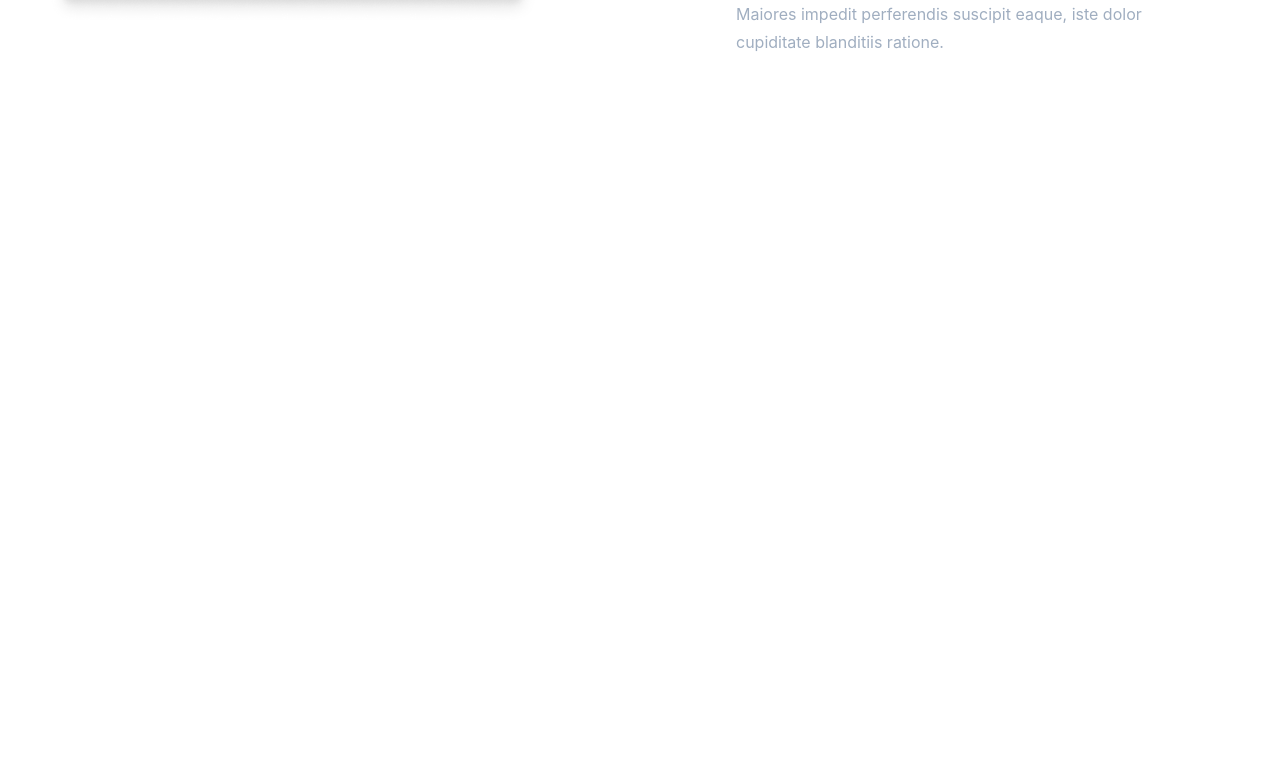
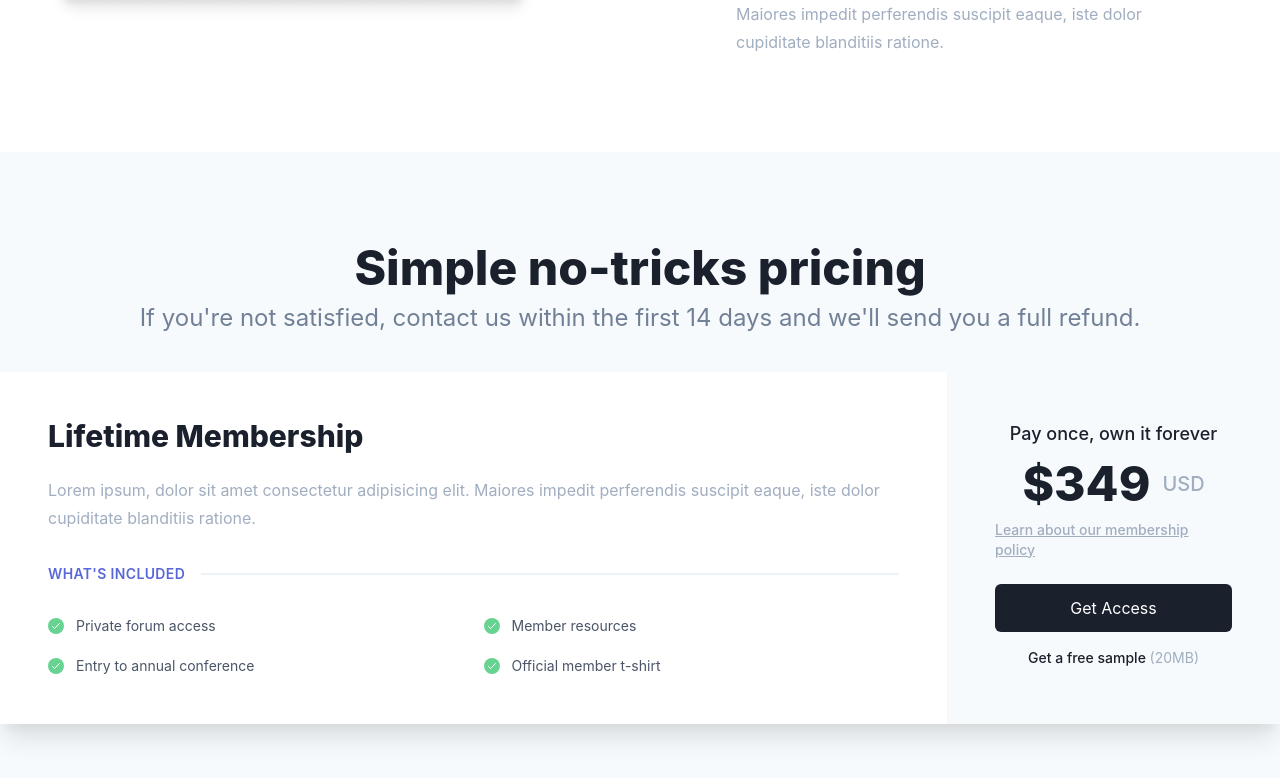
Before and after one commit to pratikjain2712/tailwindPractice, a React (Create React App) app: page / in a window 1280 px wide. Shown: the part 2269-3047 px from the top of the page. Before the commit the page ends 2421 px from the top, so only its background shows below. Built offline with nearby package versions, Linux system fonts and the light colour scheme.

Commit message:
Pricing Section added #time 2h

```diff
--- a/src/App.js
+++ b/src/App.js
@@ -5,6 +5,7 @@ import Features from "./components/Features";
 import Header from "./components/Header";
 import Hero from "./components/Hero";
 import Status from "./components/Status";
+import Pricing from "./components/Pricing";
 
 function App() {
   return (
@@ -13,6 +14,7 @@ function App() {
       <Hero />
       <Features />
       <Status />
+      <Pricing />
     </Fragment>
   );
 }
--- /dev/null
+++ b/src/components/Pricing.js
@@ -0,0 +1,105 @@
+import React from "react";
+
+export default function Pricing() {
+  return (
+    <section className="pricingSection py-24 bg-gray-100">
+      <h3 className="text-center mb-4 font-extrabold text-5xl leading-10 font-sans text-gray-900">Simple no-tricks pricing</h3>
+      <p className="text-2xl mb-10 leading-7 font-sans font-normal text-center text-gray-600">
+        If you're not satisfied, contact us within the first 14 days and we'll send you a full refund.
+      </p>
+      <div className="mx-auto flex shadow-xl rounded-lg" style={{ maxWidth: 1298 }}>
+        <div className="bg-white p-12 col-span-2 w-full">
+          <h3 className="text-3xl mb-6 leading-8 font-sans font-extrabold text-gray-900">Lifetime Membership</h3>
+          <p className="text-md leading-7 font-normal text-gray-500 font-sans mb-8">
+            Lorem ipsum, dolor sit amet consectetur adipisicing elit. Maiores impedit perferendis suscipit eaque, iste dolor cupiditate
+            blanditiis ratione.
+          </p>
+          <div className="flex items-center gap-4 mb-8">
+            <h6 className="text-sm font-semibold uppercase leading-5 tracking-wide text-indigo-600" style={{ minWidth: "fit-content" }}>
+              What's Included
+            </h6>
+            <p className="border-t-2 border-gray-200 w-full"></p>
+          </div>
+          <ul className="text-gray-700 text-sm leading-5 font-normal grid gap-5 grid-cols-2">
+            <li className="gap-3 flex items-center">
+              <span className="h-4 w-4 bg-green-400 rounded-lg flex items-center justify-center">
+                <svg
+                  xmlns="http://www.w3.org/2000/svg"
+                  className="h-3 w-3 text-white"
+                  fill="none"
+                  viewBox="0 0 24 24"
+                  stroke="currentColor"
+                >
+                  <path strokeLinecap="round" strokeLinejoin="round" strokeWidth={2} d="M5 13l4 4L19 7" />
+                </svg>
+              </span>
+              <span>Private forum access</span>
+            </li>
+            <li className="gap-3 flex items-center">
+              <span className="h-4 w-4 bg-green-400 rounded-lg flex items-center justify-center">
+                <svg
+                  xmlns="http://www.w3.org/2000/svg"
+                  className="h-3 w-3 text-white"
+                  fill="none"
+                  viewBox="0 0 24 24"
+                  stroke="currentColor"
+                >
+                  <path strokeLinecap="round" strokeLinejoin="round" strokeWidth={2} d="M5 13l4 4L19 7" />
+                </svg>
+              </span>
+              <span>Member resources</span>
+            </li>
+            <li className="gap-3 flex items-center">
+              <span className="h-4 w-4 bg-green-400 rounded-lg flex items-center justify-center">
+                <svg
+                  xmlns="http://www.w3.org/2000/svg"
+                  className="h-3 w-3 text-white"
+                  fill="none"
+                  viewBox="0 0 24 24"
+                  stroke="currentColor"
+                >
+                  <path strokeLinecap="round" strokeLinejoin="round" strokeWidth={2} d="M5 13l4 4L19 7" />
+                </svg>
+              </span>
+              <span>Entry to annual conference</span>
+            </li>
+            <li className="gap-3 flex items-center">
+              <span className="h-4 w-4 bg-green-400 rounded-lg flex items-center justify-center">
+                <svg
+                  xmlns="http://www.w3.org/2000/svg"
+                  className="h-3 w-3 text-white"
+                  fill="none"
+                  viewBox="0 0 24 24"
+                  stroke="currentColor"
+                >
+                  <path strokeLinecap="round" strokeLinejoin="round" strokeWidth={2} d="M5 13l4 4L19 7" />
+                </svg>
+              </span>
+              <span>Official member t-shirt</span>
+            </li>
+          </ul>
+        </div>
+        <div className="bg-gray-100 flex items-center flex-col p-12 " style={{ minWidth: 333 }}>
+          <p className="text-lg leading-7 font-medium text-gray-900 font-sans mb-4">Pay once, own it forever</p>
+          <p className="font-sans mb-4 flex items-center">
+            <span className="text-5xl leading-10 font-extrabold text-gray-900 mr-3">$349</span>
+            <span className="text-xl leading-7 font-medium text-gray-500">USD</span>
+          </p>
+          <a
+            href="#"
+            title="Learn about our membership policy"
+            className="text-sm leading-5 underline font-medium text-gray-500 font-sans mb-6"
+          >
+            Learn about our membership policy
+          </a>
+          <button className="bg-gray-900 py-3 px-4 mb-4 w-full rounded-md text-white focus:outline-none focus:ring-2 focus:ring-offset-2 focus:ring-offset-gray-900 focus:ring-white hover:shadow-xl">
+            Get Access
+          </button>
+          <a href="#" title="Get a free sample" className="text-sm leading-5 font-medium text-gray-900 font-sans">
+            Get a free sample <span className="font-normal text-gray-500 ">(20MB)</span>
+          </a>
+        </div>
+      </div>
+    </section>
+  );
+}
--- a/src/tailwind.css
+++ b/src/tailwind.css
@@ -80,6 +80,17 @@
   place-content: center;
   /* height: 260px; */
 }
+.pricingSection {
+  /* clip-path: polygon(0 0, 100% 0%, 100% 70%, 0 70%); */
+  background: rgb(243, 244, 246);
+  background: linear-gradient(
+    180deg,
+    rgba(243, 244, 246, 1) 0%,
+    rgba(243, 244, 246, 1) 70%,
+    rgba(255, 255, 255, 1) 70%,
+    rgba(255, 255, 255, 1) 100%
+  );
+}
 
 .w24 {
   width: calc(25% - 16px);
```
